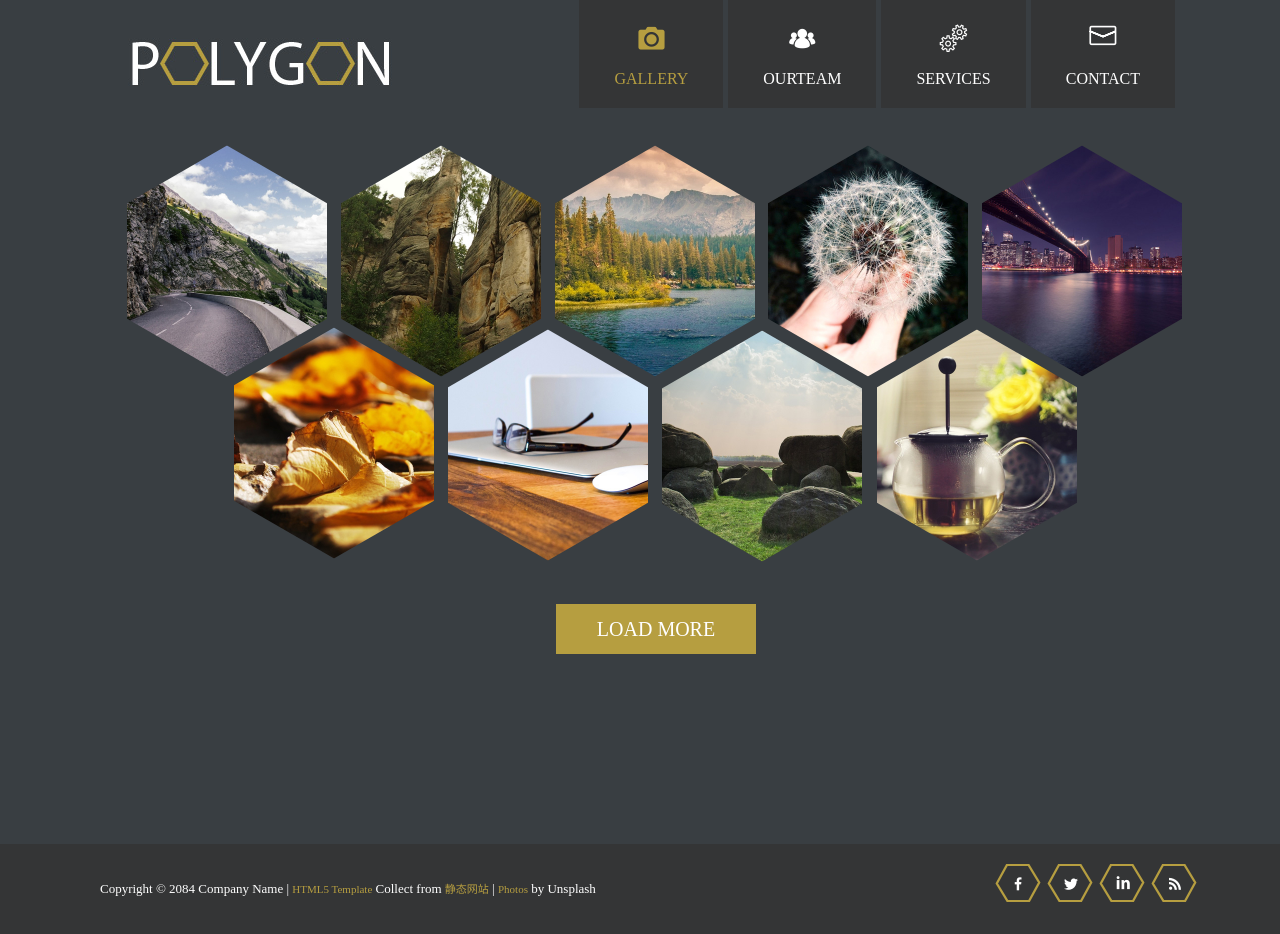
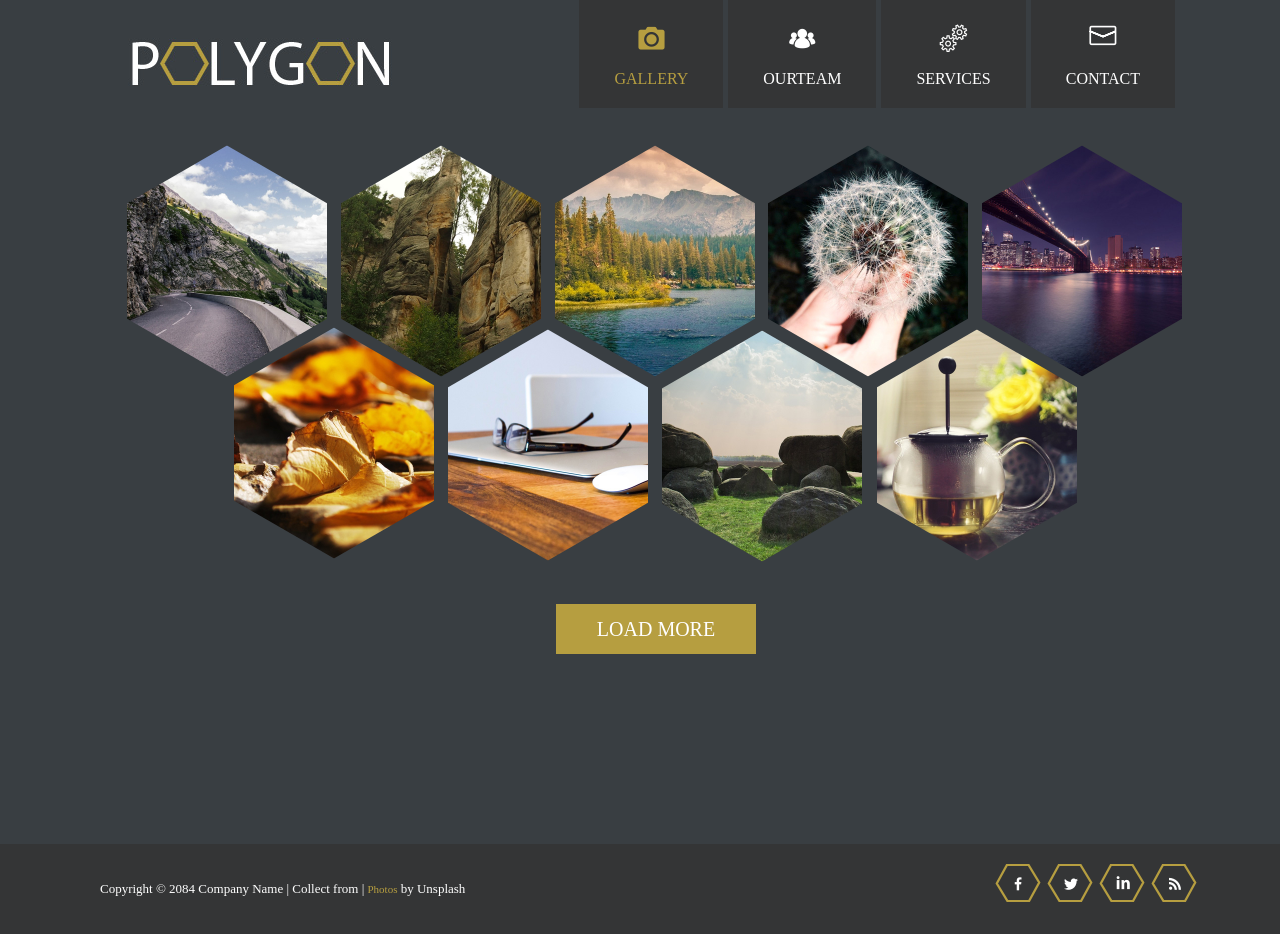
Before and after one commit to Ashyoo/A-Static-Page, a plain HTML site: page index.html in a window 1280 px wide. Shown: the top 934 px of the page. Drawn offline with Linux system fonts and the light colour scheme.

Commit message:
Update index.html

```diff
--- a/index.html
+++ b/index.html
@@ -893,8 +893,8 @@
 			<div class="bottom">
 				<div class="bottom-left">
 					Copyright © 2084 Company Name |
-					<a href="">HTML5 Template</a>
-					Collect from <a href="">静态网站</a>
+					<a href=""> </a>
+					Collect from <a href=""></a>
 					 |
 					 <a href="">Photos</a>
 					 by Unsplash
```
